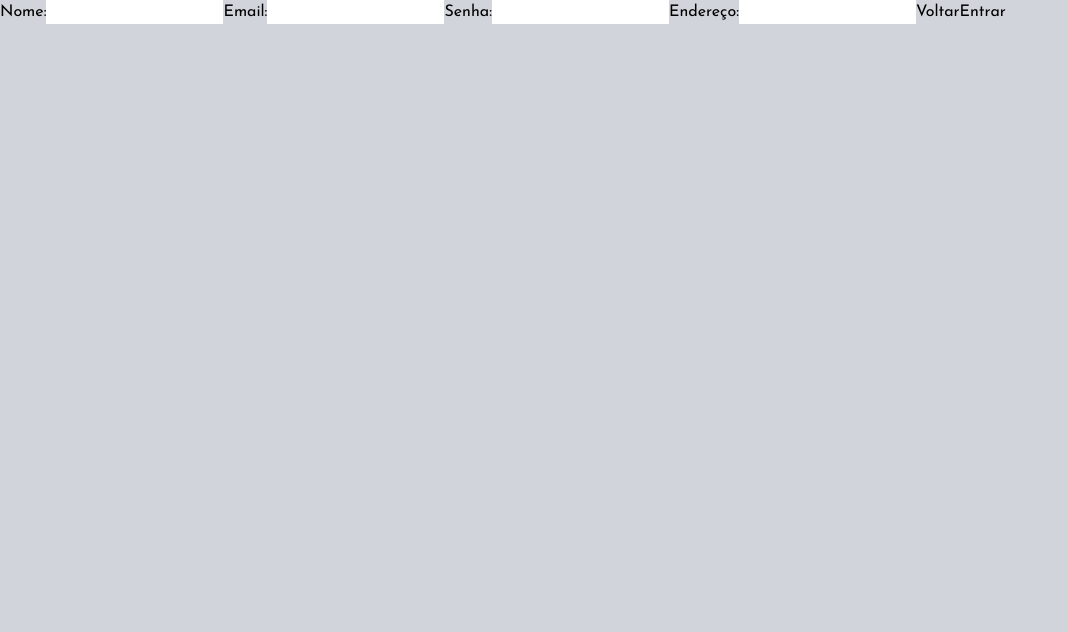
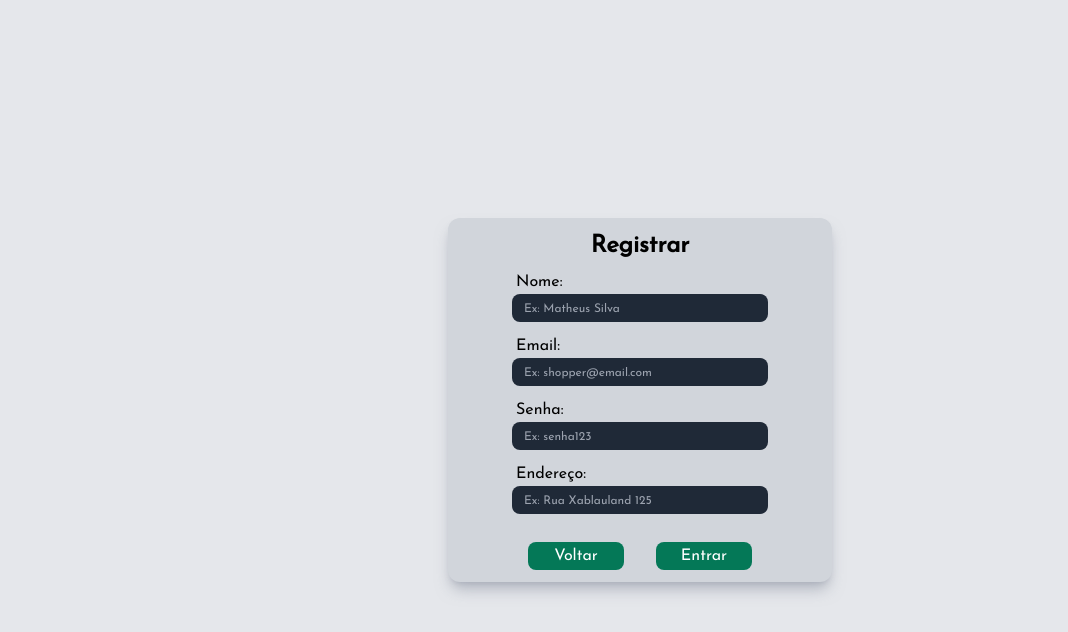
Before and after one commit to jaketheman96/desafio-shopper, a React (Create React App) app in the folder frontend/: page /register in a window 1280 px wide. Shown: the top 632 px of the page, without its empty margins (0-1068 px from the left). Built offline with nearby package versions, Linux system fonts and the light colour scheme.

Commit message:
style: add's css to register page

```diff
--- a/frontend/src/App.js
+++ b/frontend/src/App.js
@@ -14,7 +14,7 @@ function App() {
   const { isLoading } = useContext(ShopperContext);
 
   return (
-    <div className="App bg-gray-300 min-h-screen">
+    <div className="App bg-gray-200 min-h-screen">
       <Routes>
         <Route path="/" element={ <Login /> } />
         <Route path="/products" element={ <Products /> } />
--- a/frontend/src/pages/Login.js
+++ b/frontend/src/pages/Login.js
@@ -86,7 +86,7 @@ function Login() {
         />
       </article>
       <hr className="md:h-80 md:w-0.5 md:bg-slate-900 md:mx-6 rounded" />
-      <article className="flex flex-col px-8 text-center">
+      <article className="flex flex-col sm:px-8 text-center">
         <h1 className="mb-7 text-3xl font-semibold">
           Login
         </h1>
@@ -115,7 +115,9 @@ function Login() {
               className="rounded-xl p-2 w-80 px-3 mb-2 bg-gray-800 text-white text-sm"
             />
           </label>
-          <small className="h-5 my-1 text-red-600">{showError}</small>
+          <small className="h-5 my-1 text-red-600">
+            {showError}
+          </small>
           <div className="flex justify-around">
             <button
               type="button"
--- a/frontend/src/pages/Register.js
+++ b/frontend/src/pages/Register.js
@@ -5,7 +5,7 @@ import { handleAllFetchMethods } from '../utils/handleAllFetchMethods';
 
 function Register() {
   const navigate = useNavigate();
-  const { setUserInfos, setIsLoading } = useContext(ShopperContext);
+  const { setUserInfos } = useContext(ShopperContext);
   const [isButtonDisabled, setIsButtonDisabled] = useState(false);
   const [showError, setShowError] = useState('');
   const [userData, setUserData] = useState({
@@ -62,14 +62,12 @@ function Register() {
 
   const handleSubmit = async (event) => {
     event.preventDefault();
-    setIsLoading(true);
     const response = await handleAllFetchMethods(
       '/user/register',
       'POST',
       userData,
       '',
     );
-    setIsLoading(false);
     if (response.message) return setShowError(response.message);
     localStorage.setItem('user', JSON.stringify(response));
     setUserInfos(response);
@@ -85,32 +83,83 @@ function Register() {
   }, [showError]);
 
   return (
-    <section>
-      <form onSubmit={ handleSubmit }>
+    <section className="min-h-screen flex items-center justify-center">
+      <form
+        onSubmit={handleSubmit}
+        className="bg-gray-300 text-center flex flex-col py-3 px-16 rounded-xl w-screen sm:w-6/12 md:w-5/12 lg:w-96 shadow-lg shadow-gray-400/70"
+      >
+        <h1 className="mb-2 text-2xl font-bold">
+          Registrar
+        </h1>
         <label htmlFor="username">
+          <p className="text-start ml-1">
             Nome:
-          <input type="text" name="username" onChange={ handleInputsChange } />
+          </p>
+          <input
+            type="text"
+            name="username"
+            onChange={handleInputsChange}
+            placeholder="Ex: Matheus Silva"
+            className="mb-3 w-full bg-gray-800 h-7 rounded-lg pl-3 text-white placeholder:text-xs"
+          />
         </label>
         <label htmlFor="email">
+          <p className="text-start ml-1">
             Email:
-          <input type="email" name="email" onChange={ handleInputsChange } />
+          </p>
+          <input
+            type="email"
+            name="email"
+            onChange={handleInputsChange}
+            placeholder="Ex: shopper@email.com"
+            className="mb-3 w-full bg-gray-800 h-7 rounded-lg pl-3 text-white placeholder:text-xs"
+          />
         </label>
         <label htmlFor="password">
+          <p className="text-start ml-1">
             Senha:
-          <input type="password" name="password" onChange={ handleInputsChange } />
+          </p>
+          <input
+            type="password"
+            name="password"
+            onChange={handleInputsChange}
+            placeholder="Ex: senha123"
+            className="mb-3 w-full bg-gray-800 h-7 rounded-lg pl-3 text-white placeholder:text-xs"
+          />
         </label>
         <label htmlFor="address">
+          <p className="text-start ml-1">
             Endereço:
-          <input type="address" name="address" onChange={ handleInputsChange } />
+          </p>
+          <input
+            type="address"
+            name="address"
+            onChange={handleInputsChange}
+            placeholder="Ex: Rua Xablauland 125"
+            className="w-full bg-gray-800 h-7 rounded-lg pl-3 text-white placeholder:text-xs"
+          />
         </label>
-        <button type="button" onClick={ () => navigate('/') }>
+        <small className="h-5 my-1 text-red-600">
+          {showError}
+        </small>
+        <div className="flex justify-around">
+          <button
+            type="button"
+            onClick={() => navigate('/')}
+            className="bg-emerald-700 rounded-lg p-0.5 px-2 w-24 text-white hover:bg-emerald-400 hover:text-black"
+          >
             Voltar
           </button>
-        <button type="submit" onClick={ handleSubmit } disabled={ isButtonDisabled }>
+          <button
+            type="submit"
+            onClick={handleSubmit}
+            disabled={isButtonDisabled}
+            className="bg-emerald-700 rounded-lg p-0.5 px-2 w-24 text-white hover:bg-emerald-400 hover:text-black"
+          >
             Entrar
           </button>
+        </div>
       </form>
-      <p>{showError}</p>
     </section>
   );
 }
```
Lines whose indentation alone changed are shown as unchanged.
